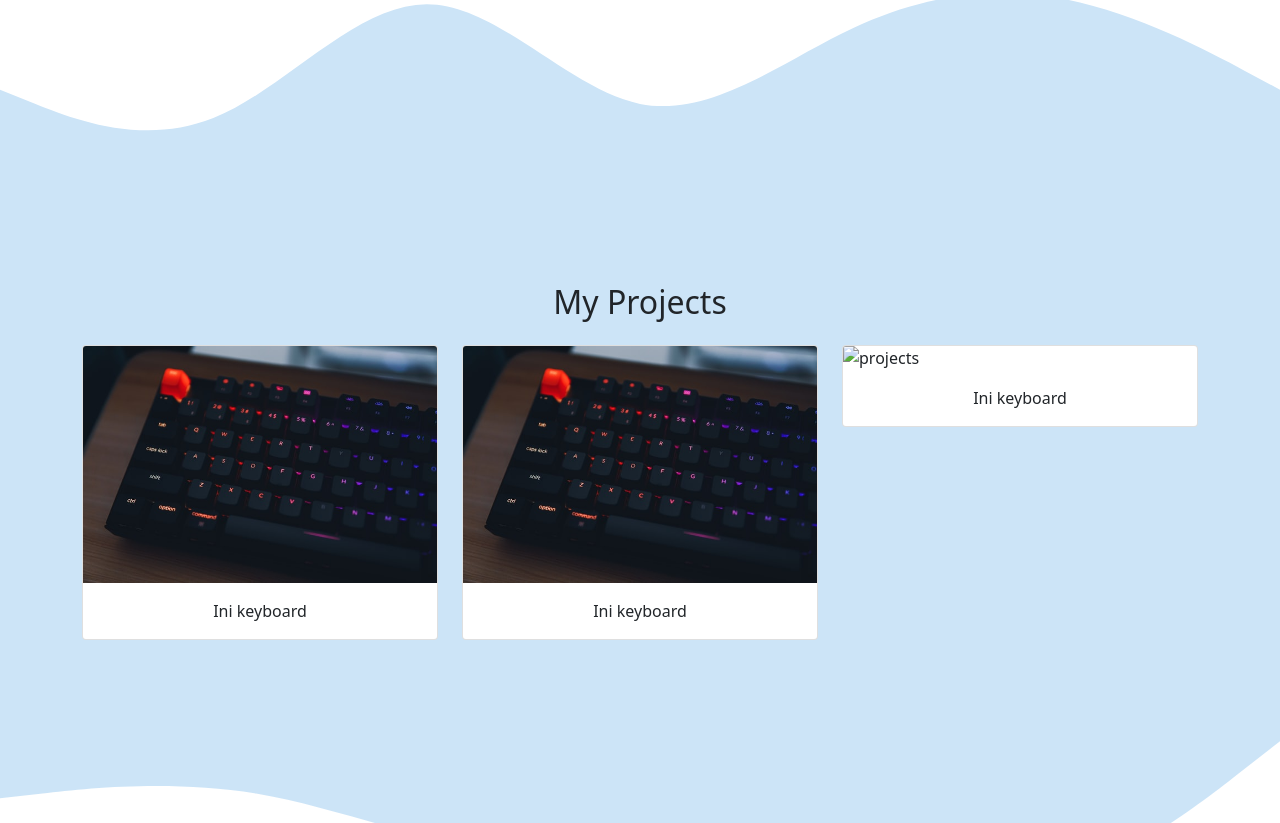
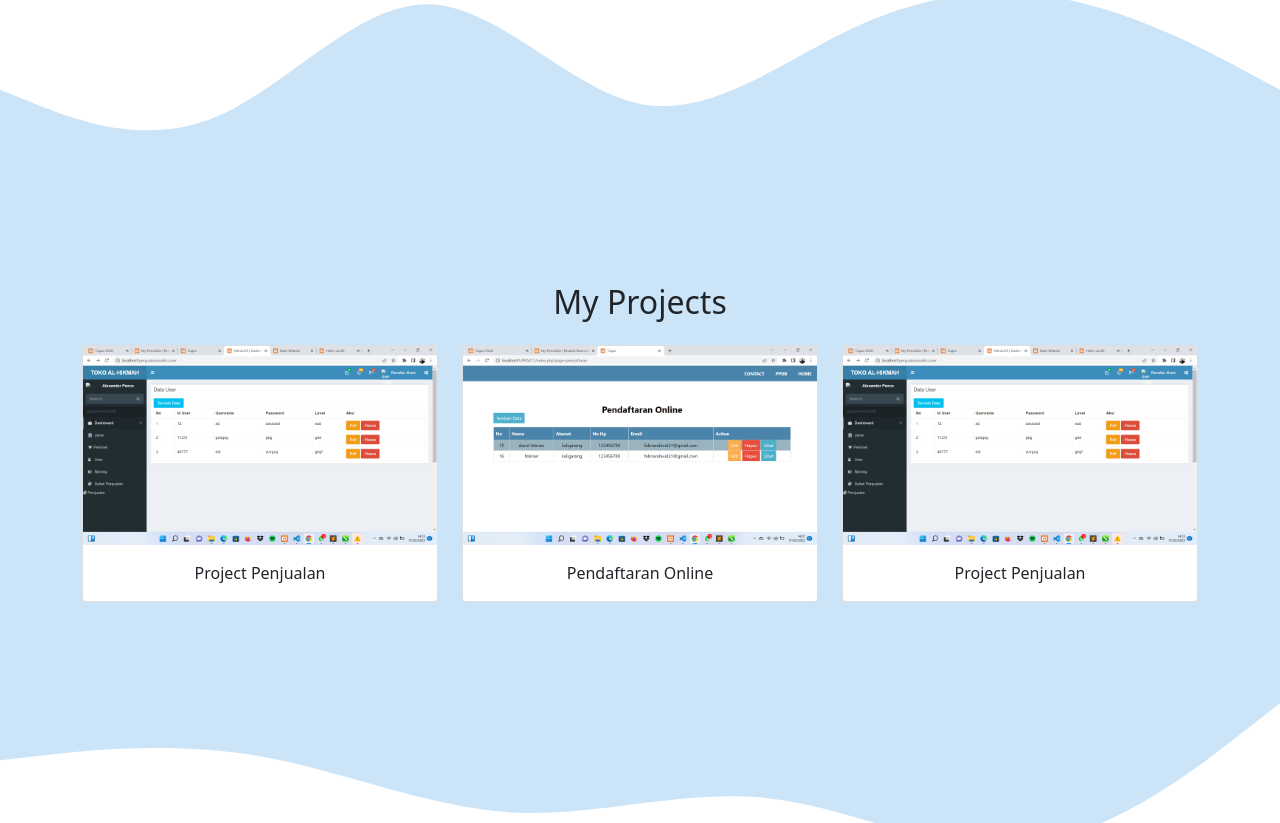
Before and after one commit to Revaldoilham/portofolio.github.io, a plain HTML site: page index.html in a window 1280 px wide. Shown: the part 1038-1861 px from the top of the page. Drawn offline with nearby package versions, Linux system fonts and the light colour scheme.

```diff
--- a/index.html
+++ b/index.html
@@ -47,7 +47,7 @@
     <section class="jumbotron text-center">
       <img src="img/3.jpg" alt="Revaldo" width="200" class="rounded-circle img-thumbnail">
       <h1 class="display-4">Revaldo Ilham Maulana</h1>
-      <p class="lead">Student  |  Smk Wikrama 1 Jepara</p>
+      <p class="lead">STUDENT  |  SMK WIKRAMA 1 JEPARA</p>
       <svg xmlns="http://www.w3.org/2000/svg" viewBox="0 0 1440 320"><path fill="#ffffff" fill-opacity="1" d="M0,192L40,208C80,224,160,256,240,224C320,192,400,96,480,96C560,96,640,192,720,208C800,224,880,160,960,122.7C1040,85,1120,75,1200,90.7C1280,107,1360,149,1400,170.7L1440,192L1440,320L1400,320C1360,320,1280,320,1200,320C1120,320,1040,320,960,320C880,320,800,320,720,320C640,320,560,320,480,320C400,320,320,320,240,320C160,320,80,320,40,320L0,320Z"></path></svg>
     </section>
     <!--Akhir Jumbotron-->
@@ -82,25 +82,25 @@
           <div class="row">
             <div class="col-md-4 mb-3">
               <div class="card">
-                <img src="img/projects/4.jpg" class="card-img-top" alt="projects">
+                <img src="img/projects/pj1.png" class="card-img-top" alt="projects">
                 <div class="card-body text-center">
-                  <p class="card-text">Ini keyboard</p>
+                  <p class="card-text">Project Penjualan</p>
                 </div>
               </div>
           </div>
             <div class="col-md-4 mb-3">
               <div class="card">
-                <img src="img/projects/4.jpg" class="card-img-top" alt="projects">
+                <img src="img/projects/pj2.png" class="card-img-top" alt="projects">
                 <div class="card-body text-center">
-                  <p class="card-text">Ini keyboard</p>
+                  <p class="card-text">Pendaftaran Online</p>
                 </div>
               </div>
           </div>
             <div class="col-md-4 mb-3">
               <div class="card">
-                <img src="img/projects/5.jpg" class="card-img-top" alt="projects">
+                <img src="img/projects/pj1.png" class="card-img-top" alt="projects">
                 <div class="card-body text-center">
-                  <p class="card-text">Ini keyboard</p>
+                  <p class="card-text">Project Penjualan</p>
                 </div>
               </div>
           </div>
```
Also changed, not shown: img/projects/pj1.png (added), img/projects/pj2.png (added).
